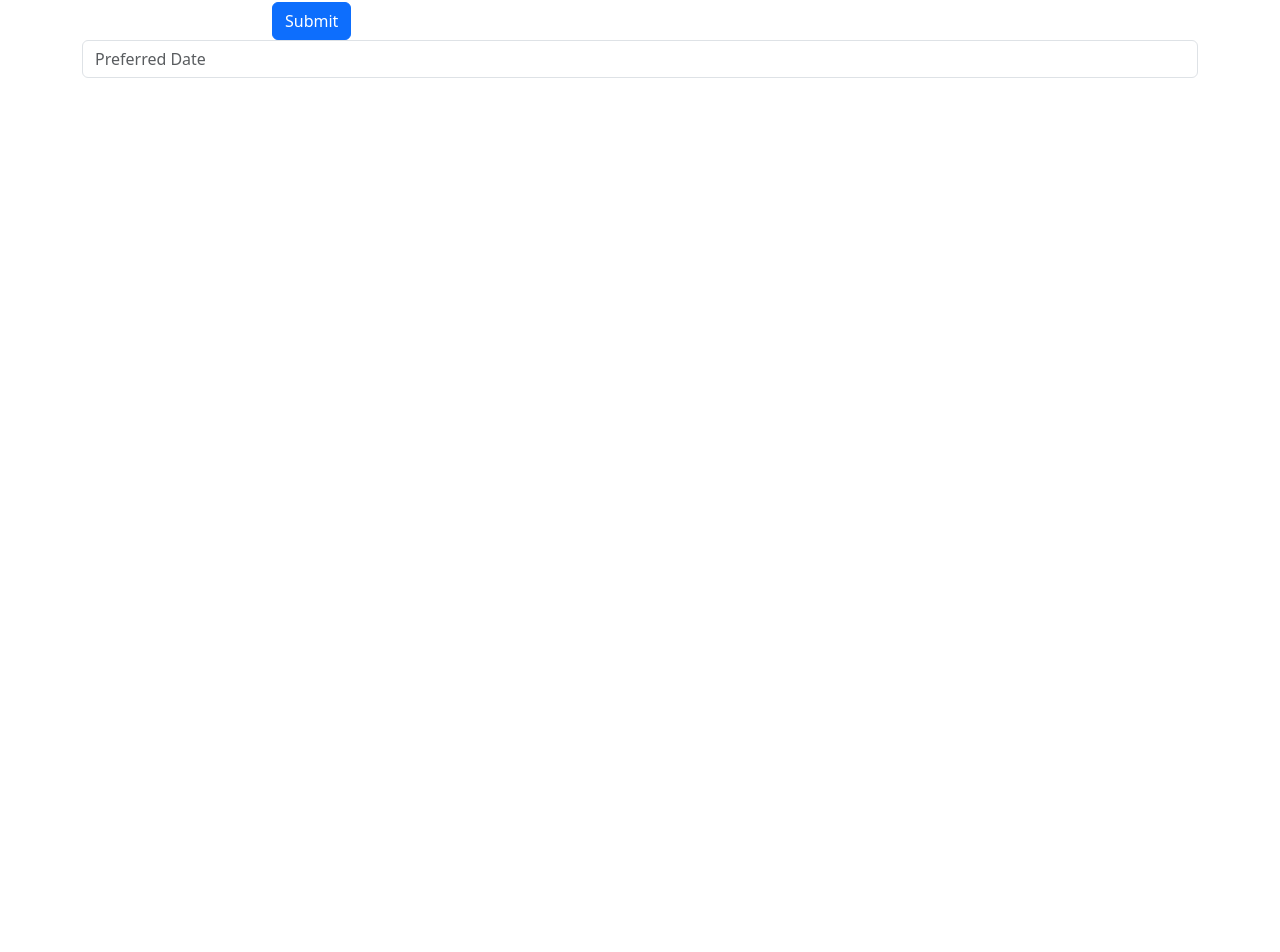
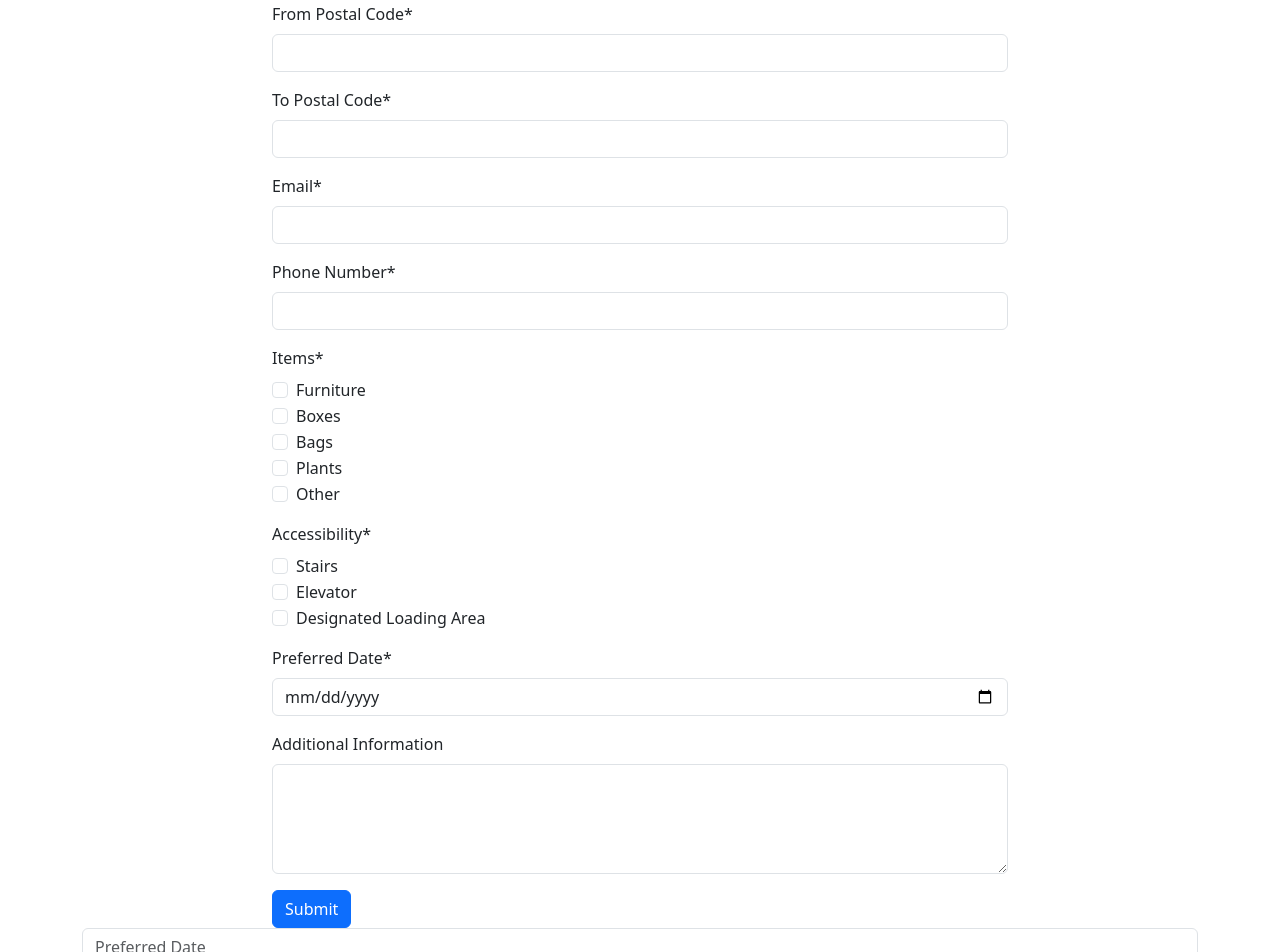
Before and after one commit to CoreyDawkins/bigdawks.ca, a Next.js app: page / in a window 1280 px wide. Shown: the part 1102-2054 px from the top of the page. Before the commit the page ends 1180 px from the top, so only its background shows below. Built offline with nearby package versions, Linux system fonts and the light colour scheme.

Commit message:
Fix build issues and TypeScript errors

```diff
--- a/src/components/Form.tsx
+++ b/src/components/Form.tsx
@@ -64,6 +64,62 @@ const Form: React.FC = () => {
       </div>
 
       <div className="mb-3">
+        <label htmlFor="company" className="form-label">
+          Company
+        </label>
+        <input
+          type="text"
+          className={`form-control ${getValidationClass("company")}`}
+          id="company"
+          name="company"
+          value={formData.company}
+          onChange={handleInputChange}
+          onBlur={() => handleBlur("company")}
+        />
+        <div className={`invalid-feedback ${getMessageClass("company")}`}>
+          {errors.company}
+        </div>
+      </div>
+
+      <div className="mb-3">
+        <label htmlFor="fromPostal" className="form-label">
+          From Postal Code*
+        </label>
+        <input
+          type="text"
+          className={`form-control ${getValidationClass("fromPostal")}`}
+          id="fromPostal"
+          name="fromPostal"
+          value={formData.fromPostal}
+          onChange={handleInputChange}
+          onBlur={() => handleBlur("fromPostal")}
+          required
+        />
+        <div className={`invalid-feedback ${getMessageClass("fromPostal")}`}>
+          {errors.fromPostal}
+        </div>
+      </div>
+
+      <div className="mb-3">
+        <label htmlFor="toPostal" className="form-label">
+          To Postal Code*
+        </label>
+        <input
+          type="text"
+          className={`form-control ${getValidationClass("toPostal")}`}
+          id="toPostal"
+          name="toPostal"
+          value={formData.toPostal}
+          onChange={handleInputChange}
+          onBlur={() => handleBlur("toPostal")}
+          required
+        />
+        <div className={`invalid-feedback ${getMessageClass("toPostal")}`}>
+          {errors.toPostal}
+        </div>
+      </div>
+
+      <div className="mb-3">
         <label htmlFor="email" className="form-label">
           Email*
         </label>
@@ -82,7 +138,112 @@ const Form: React.FC = () => {
         </div>
       </div>
 
-      {/* Add other fields (e.g., phone, postal codes, etc.) similarly */}
+      <div className="mb-3">
+        <label htmlFor="phone" className="form-label">
+          Phone Number*
+        </label>
+        <input
+          type="tel"
+          className={`form-control ${getValidationClass("phone")}`}
+          id="phone"
+          name="phone"
+          value={formData.phone}
+          onChange={handleInputChange}
+          onBlur={() => handleBlur("phone")}
+          required
+        />
+        <div className={`invalid-feedback ${getMessageClass("phone")}`}>
+          {errors.phone}
+        </div>
+      </div>
+
+      <div className="mb-3">
+        <label className="form-label">Items*</label>
+        <div>
+          {["Furniture", "Boxes", "Bags", "Plants", "Other"].map((item) => (
+            <div key={item} className="form-check">
+              <input
+                type="checkbox"
+                className="form-check-input"
+                id={`item-${item}`}
+                name="items"
+                value={item}
+                checked={formData.items.includes(item)}
+                onChange={handleInputChange}
+              />
+              <label className="form-check-label" htmlFor={`item-${item}`}>
+                {item}
+              </label>
+            </div>
+          ))}
+        </div>
+        <div className={`invalid-feedback ${getMessageClass("items")}`}>
+          {errors.items}
+        </div>
+      </div>
+
+      <div className="mb-3">
+        <label className="form-label">Accessibility*</label>
+        <div>
+          {["Stairs", "Elevator", "Designated Loading Area"].map((option) => (
+            <div key={option} className="form-check">
+              <input
+                type="checkbox"
+                className="form-check-input"
+                id={`accessibility-${option.replace(/\s+/g, '-')}`}
+                name="accessibility"
+                value={option}
+                checked={formData.accessibility.includes(option)}
+                onChange={handleInputChange}
+              />
+              <label className="form-check-label" htmlFor={`accessibility-${option.replace(/\s+/g, '-')}`}>
+                {option}
+              </label>
+            </div>
+          ))}
+        </div>
+        <div className={`invalid-feedback ${getMessageClass("accessibility")}`}>
+          {errors.accessibility}
+        </div>
+      </div>
+
+      <div className="mb-3">
+        <label htmlFor="preferredDate" className="form-label">
+          Preferred Date*
+        </label>
+        <input
+          type="date"
+          className={`form-control ${getValidationClass("preferredDate")}`}
+          id="preferredDate"
+          name="preferredDate"
+          value={formData.preferredDate}
+          onChange={handleInputChange}
+          onBlur={() => handleBlur("preferredDate")}
+          required
+        />
+        <div className={`invalid-feedback ${getMessageClass("preferredDate")}`}>
+          {errors.preferredDate}
+        </div>
+      </div>
+
+      <div className="mb-3">
+        <label htmlFor="comment" className="form-label">
+          Additional Information
+        </label>
+        <textarea
+          className={`form-control ${getValidationClass("comment")}`}
+          id="comment"
+          name="comment"
+          value={formData.comment}
+          onChange={handleInputChange}
+          onBlur={() => handleBlur("comment")}
+          rows={4}
+        />
+        <div className={`invalid-feedback ${getMessageClass("comment")}`}>
+          {errors.comment}
+        </div>
+      </div>
+
       <button type="submit" className="btn btn-primary">
         Submit
       </button>
```
